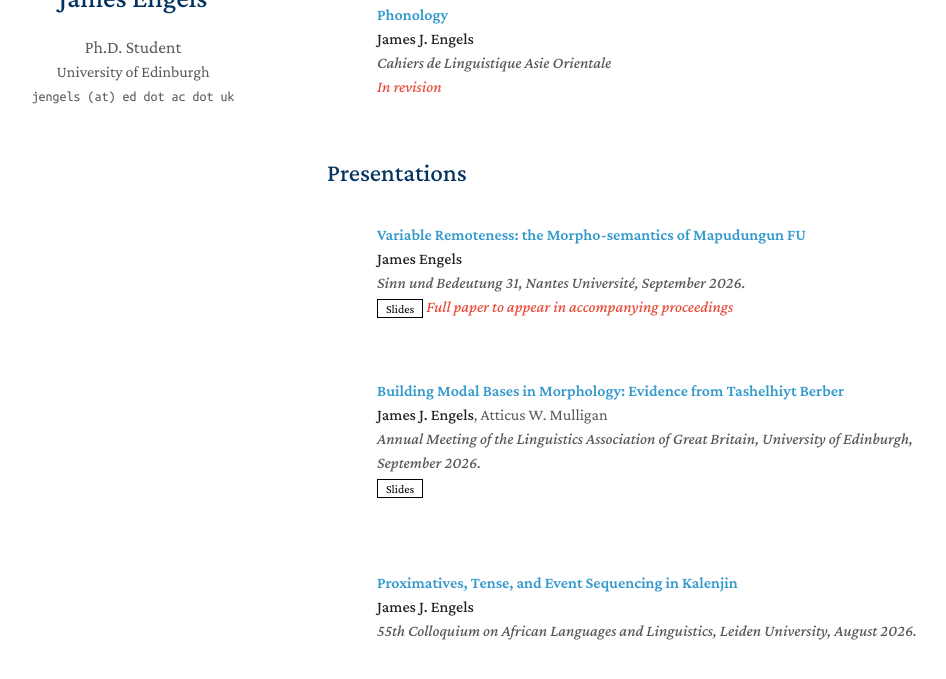
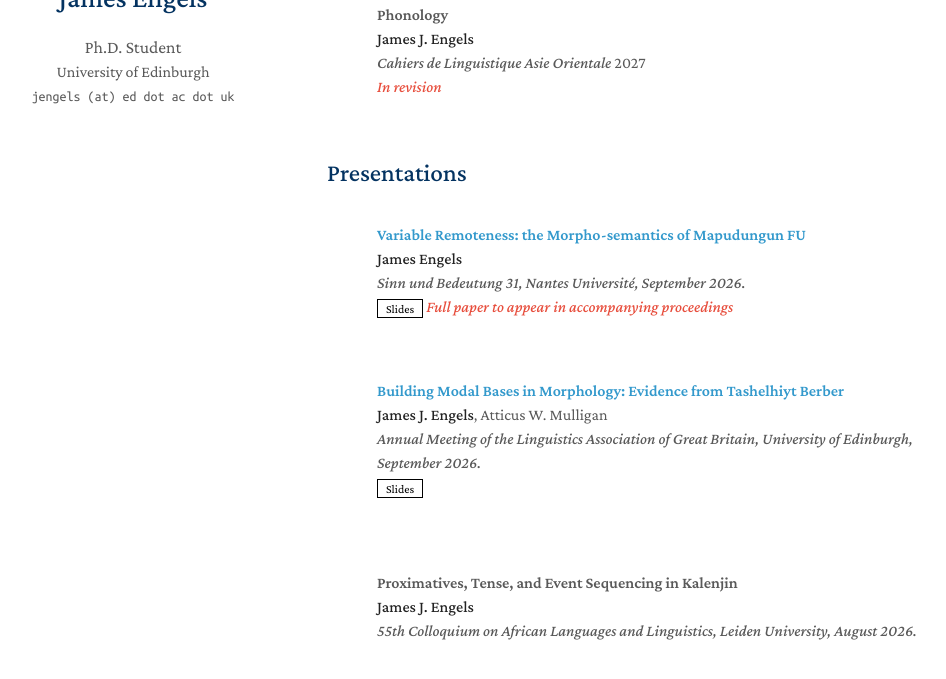
Before and after one commit to james-j-engels/james-j-engels.github.io, a Jekyll site: the page built from index.md, in a window 1280 px wide and 900 px high, scrolled down 1969 px, cut to the strip 206-885 px from the top of the window. Shown: the whole strip, without its empty margins (143-1089 px from the left). Built offline with Jekyll 4.4.1, drawn with Linux system fonts in a browser that asks for light colours; a style sheet for code colours, icons or effects is not loaded; our own code applies the rules of GitHub Pages for plain Markdown files.

Commit message:
Update publications.md

```diff
--- a/_includes/publications.md
+++ b/_includes/publications.md
@@ -13,19 +13,22 @@
     {% if link.conference_short %}
     <abbr class="badge">{{ link.conference_short }}</abbr>
     {% endif %}
-    {% if link.journal_short %}
-    <abbr class="badge">{{ link.journal_short }}</abbr>
-    {% endif %}
     {% endif %}
   </div>
   <div class="col-sm-9" style="position: relative;padding-right: 15px;padding-left: 20px;">
-      <div class="title"><a href="{{ link.pdf }}">{{ link.title }}</a></div>
+      <div class="title">
+        {% if link.pdf %}
+        <a href="{{ link.pdf }}">{{ link.title }}</a>
+        {% else %}
+        {{ link.title }}
+        {% endif %}
+      </div>
       <div class="author">{{ link.authors }}</div>
       <div class="periodical">
         {% if link.journal %}
         {{ link.journal }}
         {% else %}
-        <em>{{ link.conference }}</em>
+        {{ link.conference }}
         {% endif %}
       </div>
     <div class="links">
@@ -71,20 +74,23 @@
   <div class="col-sm-3 abbr" style="position: relative;padding-right: 15px;padding-left: 15px;">
     {% if link.image %}
     <img src="{{ link.image }}" class="teaser img-fluid z-depth-1" style="width=100;height=40%">
+    {% if link.conference_short %}
+    <abbr class="badge">{{ link.conference_short }}</abbr>
+    {% endif %}
     {% endif %}
   </div>
   <div class="col-sm-9" style="position: relative;padding-right: 15px;padding-left: 20px;">
-      <div class="title"><a href="{{ link.pdf }}">{{ link.title }}</a></div>
+      <div class="title">{{ link.title }}</div>
       <div class="author">{{ link.authors }}</div>
       <div class="periodical">
         {% if link.venue %}
         {{ link.venue }}
         {% endif %}
+        {% if link.expected %}
+        {{ link.expected }}
+        {% endif %}
       </div>
     <div class="links">
-      {% if link.pdf %}
-      <a href="{{ link.pdf }}" class="btn btn-sm z-depth-0" role="button" target="_blank" style="font-size:12px;">PDF</a>
-      {% endif %}
       {% if link.status %}
       <strong> <i style="color:#e74d3c">{{ link.status }}</i></strong>
       {% endif %}
@@ -118,7 +124,13 @@
     {% endif %}
   </div>
   <div class="col-sm-9" style="position: relative;padding-right: 15px;padding-left: 20px;">
-      <div class="title"><a href="{{ link.slides }}">{{ link.title }}</a></div>
+      <div class="title">
+        {% if link.slides %}
+        <a href="{{ link.slides }}">{{ link.title }}</a>
+        {% else %}
+        {{ link.title }}
+        {% endif %}
+      </div>
       <div class="author">{{ link.authors }}</div>
       <div class="periodical"><em>{{ link.conference }}</em>
       </div>
```
